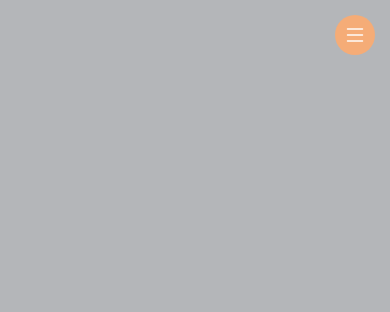
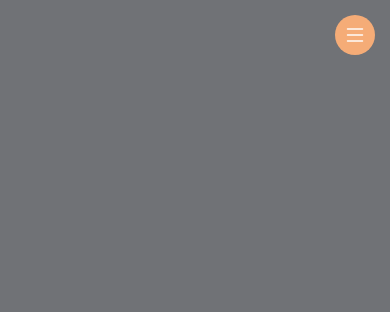
Before and after one commit to vanpeerdevelopment/huisjehartwerk, a website: page website/src/index.html in a window 390 px wide. Shown: the top 312 px of the page. Drawn offline with nearby package versions, Linux system fonts and the light colour scheme; files that its build step writes are made by us from their sources; the site is published under a folder, as on GitHub Pages, so addresses that start at the root find nothing.

Commit message:
#3 fixed not working on iphone

```diff
--- a/website/src/assets/scss/_hero.scss
+++ b/website/src/assets/scss/_hero.scss
@@ -4,7 +4,7 @@
 #hero {
   width: 100%;
   height: 100vh;
-  background: url("/assets/img/hero-bg.png") fixed bottom center;
+  background: url("../img/hero-bg.png") bottom center;
   background-size: cover;
 
   &:before {
@@ -47,6 +47,10 @@
     }
   }
 
+  @media (min-width: 1024px) {
+    background-attachment: fixed;
+  }
+
   @media (max-width: 768px) {
     h1 {
       font-size: 56px;
```
